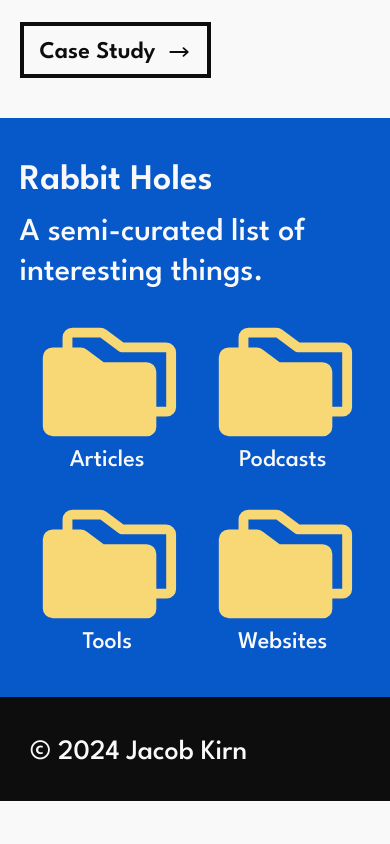
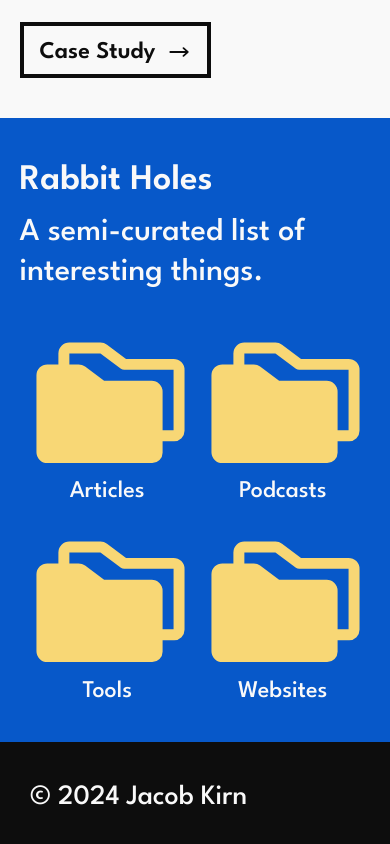
Before and after one commit to jacobkirn/portfolio, a React (Create React App) app: page / in a window 390 px wide. Shown: the part 1981-2825 px from the top of the page. Before the commit the page ends 2782 px from the top, so only its background shows below. Built offline with nearby package versions, Linux system fonts and the light colour scheme.

Commit message:
spacing tweaks

```diff
--- a/src/App.css
+++ b/src/App.css
@@ -330,6 +330,7 @@ button:hover {
   }
 
   #rabbitholes {
+    margin-top: 10px;
     display: flex;
     flex-wrap: wrap;
   }
@@ -355,9 +356,9 @@ button:hover {
 
   #folders {
     margin-top: 10px;
-    width: 90%;
-    margin-left: 5%;
-    height: auto;
+    height: 100px;
+    width: 100%;
+    height: 90%;
     color: #F8D775;
     position: relative;
     top: 0;
```
